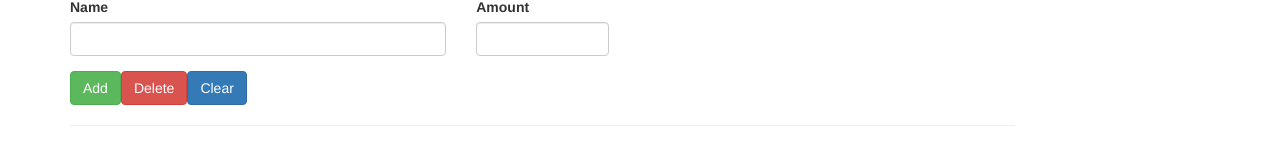
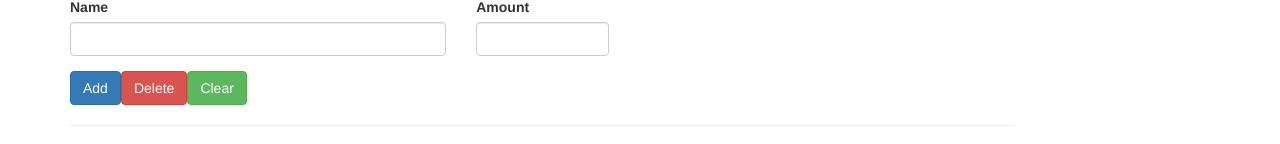
Before and after one commit to IsmaelPerezGit/new-angular-practice, an Angular app: page / in a window 1280 px wide. Shown: the part 251-395 px from the top of the page. Built offline with nearby package versions, Linux system fonts and the light colour scheme.

Commit message:
-Created basic layout for shopping-edit component

```diff
--- a/src/app/shopping-list/shopping-edit/shopping-edit.component.html
+++ b/src/app/shopping-list/shopping-edit/shopping-edit.component.html
@@ -13,9 +13,9 @@
       </div>
       <div class="row">
         <div class="col-xs-12">
-          <button class="btn btn-success" type="submit">Add</button>
+          <button class="btn btn-primary" type="submit">Add</button>
           <button class="btn btn-danger" type="submit">Delete</button>
-          <button class="btn btn-primary" type="submit">Clear</button>
+          <button class="btn btn-success" type="submit">Clear</button>
         </div>
       </div>
     </form>
```
